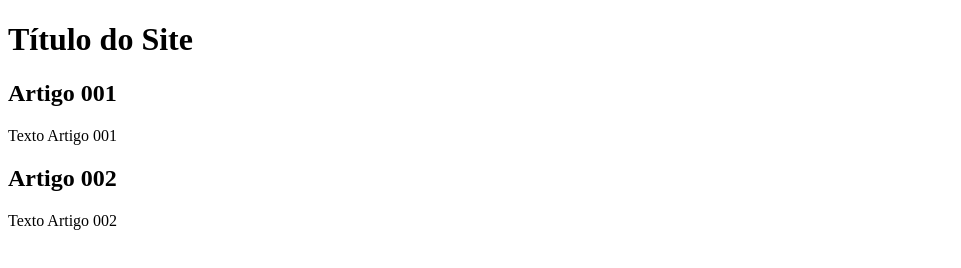
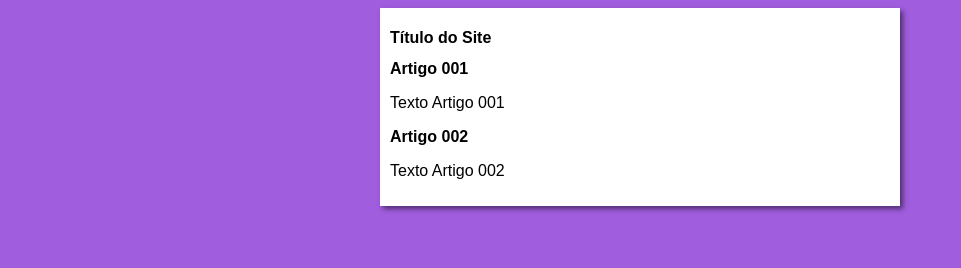
Before and after one commit to Clevison123/projeto-site, a plain HTML site: page index.html in a window 1280 px wide. Shown: the whole page, without its empty margins (0-961 px from the left). Drawn offline with Linux system fonts and the light colour scheme.

Commit message:
i create a design

```diff
--- /dev/null
+++ b/estilos/style.css
@@ -0,0 +1,19 @@
+@charset "UTF-8";
+
+* {
+  font-family: Arial, Helvetica, sans-serif;
+  font-size: 16px;
+}
+
+body {
+  background-color: rgb(160, 93, 222);
+
+}
+
+main {
+  background-color: white;
+  width: 500px ;
+  margin: auto;
+  padding: 10px;
+  box-shadow: 3px 3px 5px rgba(0, 0, 0, 0.5);
+}
--- a/index.html
+++ b/index.html
@@ -4,6 +4,7 @@
   <meta charset="UTF-8">
   <meta name="viewport" content="width=device-width, initial-scale=1.0">
   <title>Título do Site</title>
+  <link rel="stylesheet" href="estilos/style.css">
 </head>
 <body>
   <main>
```
